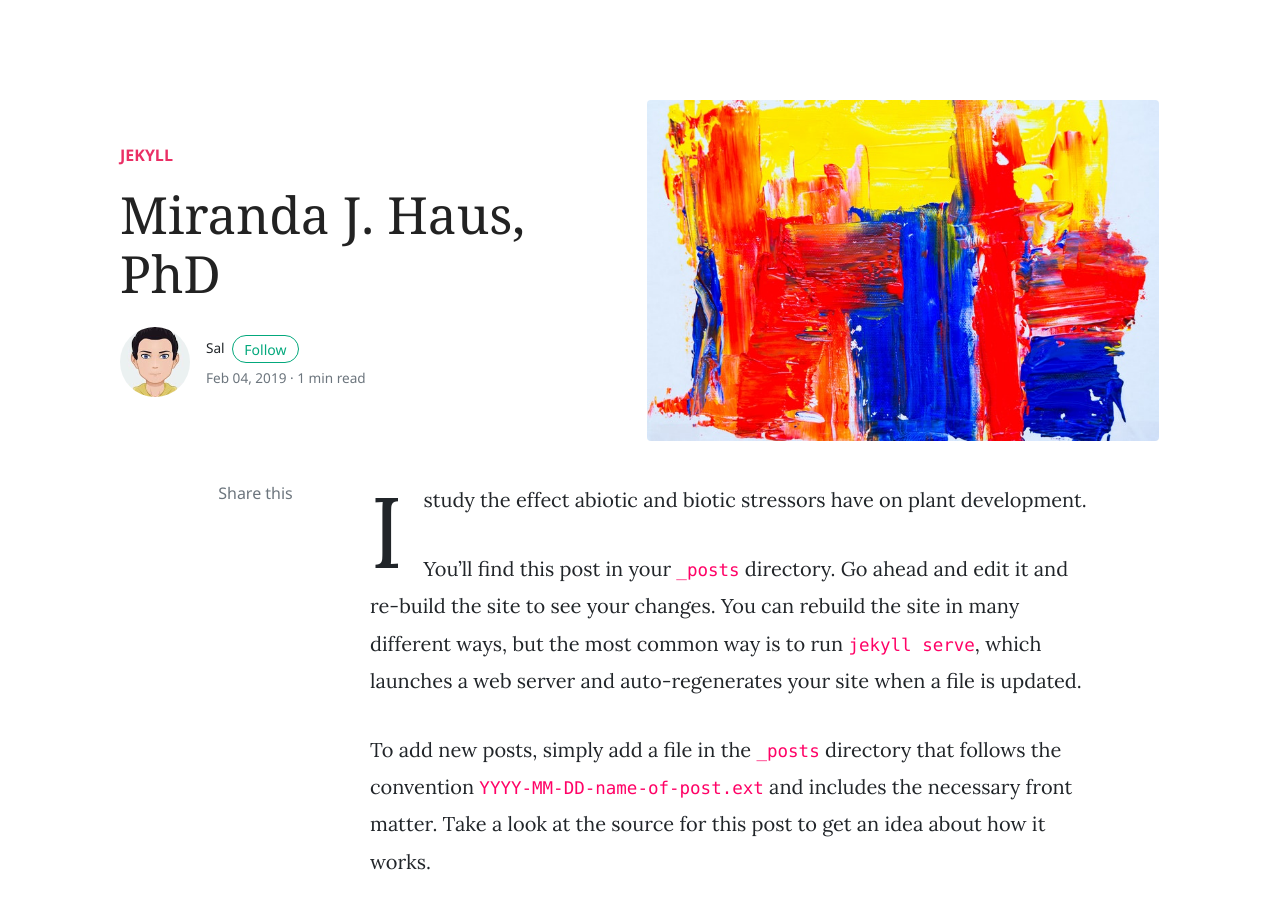
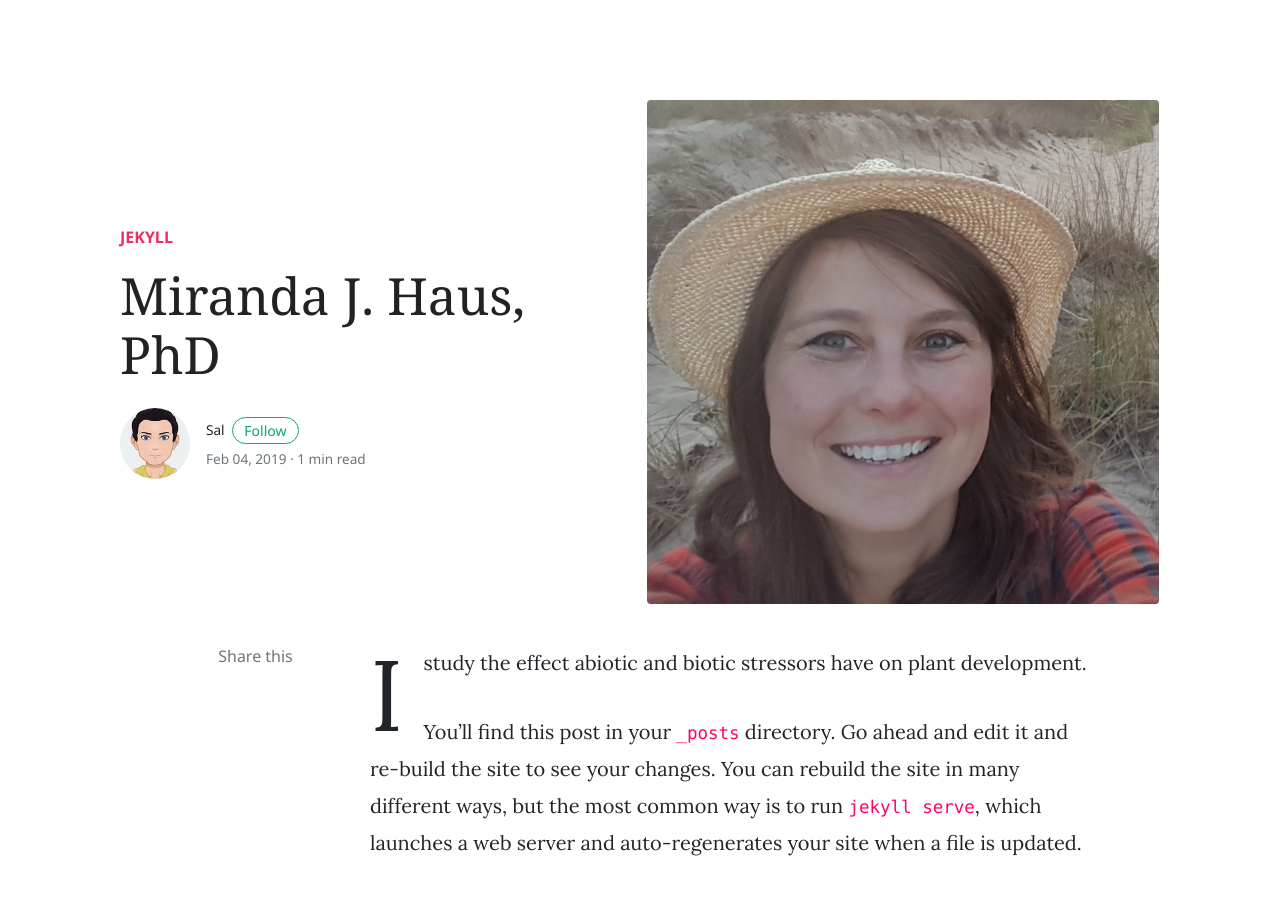
Before and after one commit to HausMJ/hausmj.github.io, a Jekyll site: the page built from _posts/2019-02-04-welcome-to-jekyll.markdown, in a window 1280 px wide and 900 px high. Built offline with Jekyll 4.4.1, drawn with Linux system fonts in a browser that asks for light colours; nearby versions of some CDN libraries; comment, search, counter and statistics services are not loaded.

Commit message:
Update 2019-02-04-welcome-to-jekyll.markdown

```diff
--- a/_posts/2019-02-04-welcome-to-jekyll.markdown
+++ b/_posts/2019-02-04-welcome-to-jekyll.markdown
@@ -2,7 +2,7 @@
 layout: post
 title:  "Miranda J. Haus, PhD"
 categories: [ Jekyll ]
-image: assets/images/demo1.jpg
+image: assets/images/MJH_Web1.jpg
 ---
 I study the effect abiotic and biotic stressors have on plant development.
 
```
